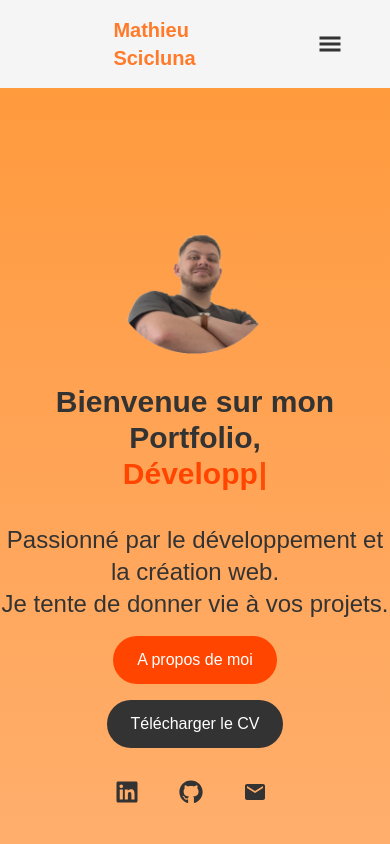
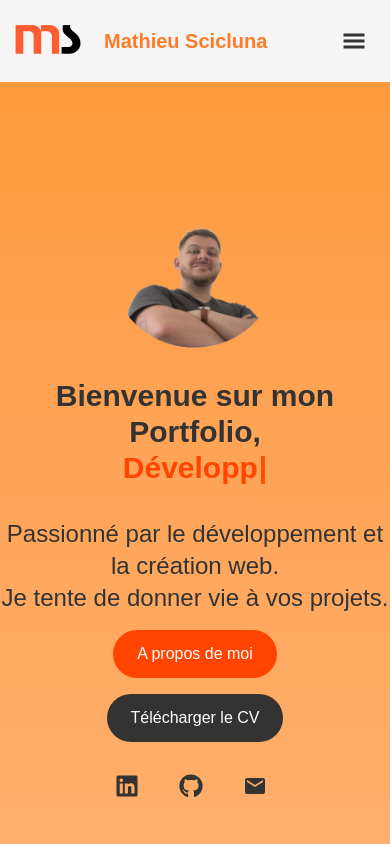
Before and after one commit to MathScic/Portfolio-Next.js, a Next.js app: page / in a window 390 px wide. Shown: the top 844 px of the page. Built offline with nearby package versions, Linux system fonts and the light colour scheme.

Commit message:
Modif style

```diff
--- a/components/Navbar.tsx
+++ b/components/Navbar.tsx
@@ -11,14 +11,29 @@ const Navbar = () => {
   const [menuOpen, setMenuOpen] = useState(false);
 
   return (
-    <nav className="w-full p-4 bg-[#f5f5f5] flex justify-between items-center px-12 sm:px-24 ">
-      <div className="w-[80%] mx-auto flex justify-between items-center px-12 sm:px-24 text-[#333]">
+    <nav className="w-full p-4 bg-[#f5f5f5] flex items-center px-0  ">
+      <div className="w-[100%] sm:w-[70%] pl-2 pr-2 mx-auto flex justify-between items-center text-[#333]">
+        {/* Logo et H1 alignés à gauche */}
         <Link href="/">
-          <h1 className="text-xl text-[#ff7a29] font-bold hover:scale-110 transition duration-300 cursor-pointer">
+          <h1 className="flex items-center gap-4 text-xl text-[#ff7a29] font-bold hover:scale-110 transition duration-300 cursor-pointer whitespace-nowrap">
+            <img
+              src="images/logo.png"
+              alt="Logo MS Digital"
+              className="w-[80px] h-[50px]"
+            />
             Mathieu Scicluna
           </h1>
         </Link>
 
+        {/* Navigation Menu (affichage mobile) */}
+        <div className="sm:hidden flex items-center w-full justify-between pl-4 pr-4">
+          {/* Le burger icon collé à droite avec un padding */}
+          <button onClick={() => setMenuOpen(!menuOpen)} className="ml-auto">
+            <GiHamburgerMenu className="w-6 h-6" />
+          </button>
+        </div>
+
+        {/* Menu Desktop (affichage grand écran) */}
         <ul
           className={`${
             menuOpen ? "block" : "hidden"
@@ -53,12 +68,6 @@ const Navbar = () => {
           </li>
         </ul>
       </div>
-
-      <div className="sm:hidden flex items-center text-[#333]">
-        <button onClick={() => setMenuOpen(!menuOpen)}>
-          <GiHamburgerMenu className="w-6 h-6" />
-        </button>
-      </div>
     </nav>
   );
 };
```
